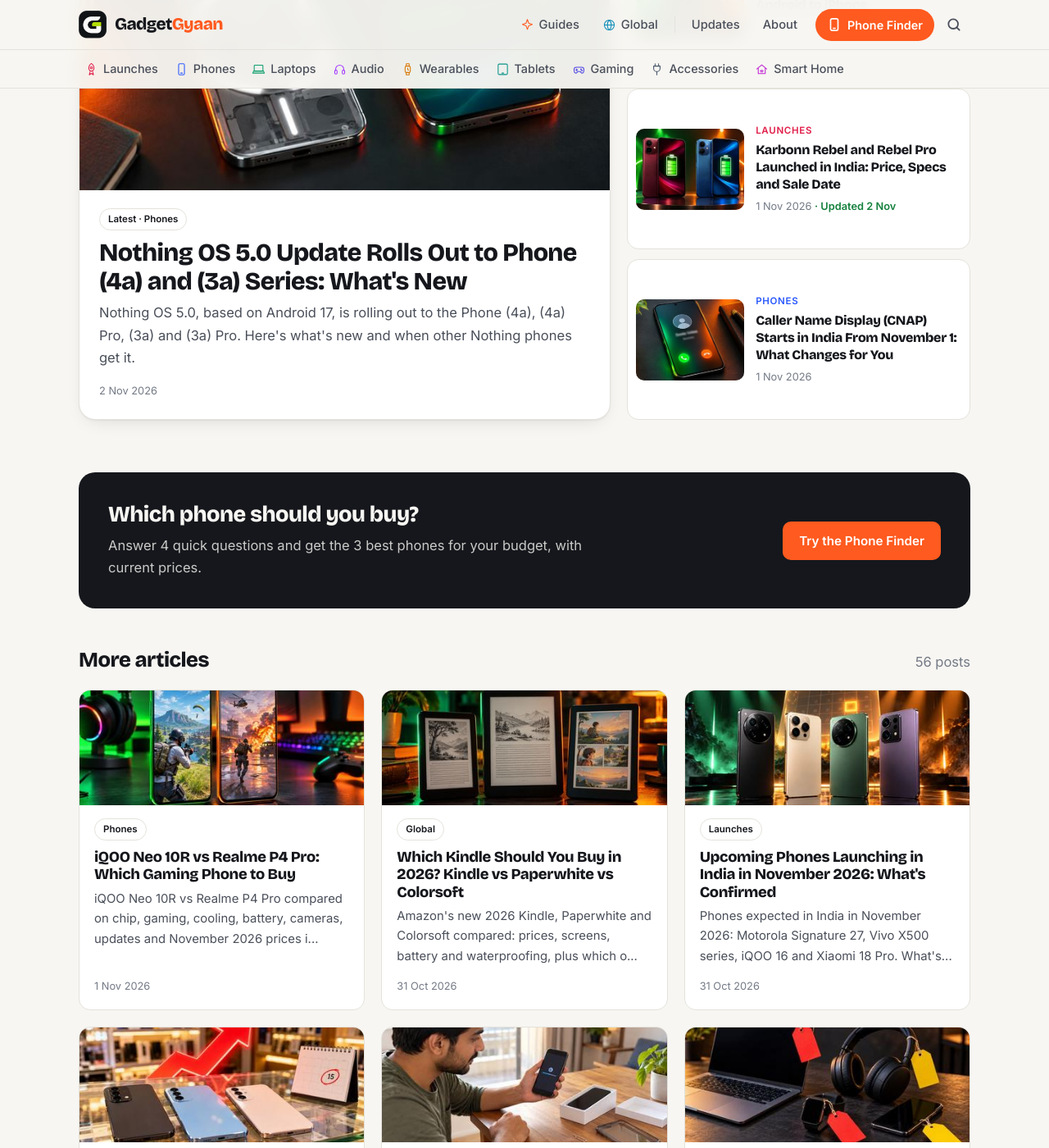
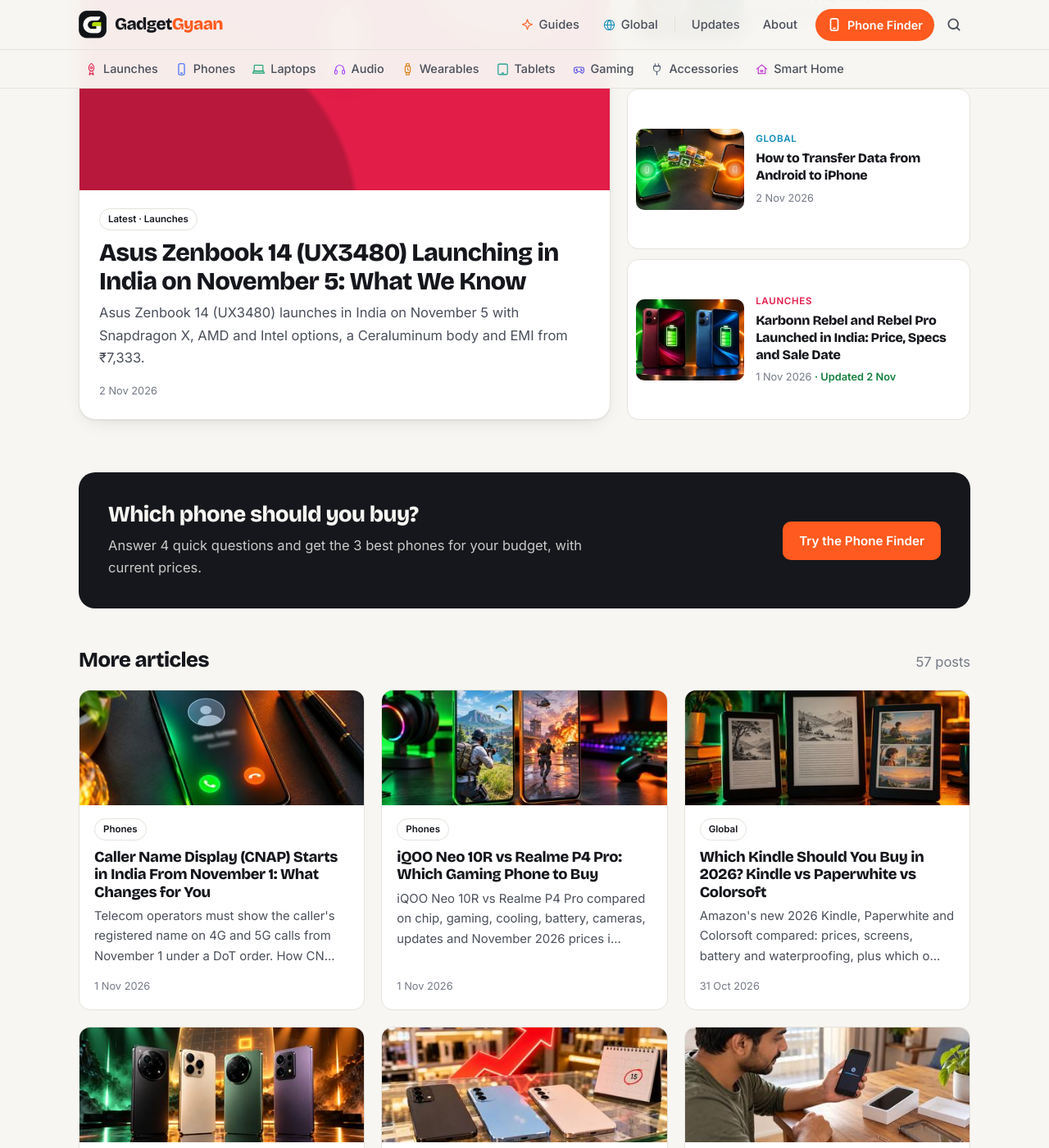
Before and after one commit to kiteksood167/kiteksood167.github.io, a Jekyll site: the page built from index.html, in a window 1280 px wide and 1400 px high, scrolled down 594 px. Shown: the whole window at 82% size. Built offline with Jekyll 4.4.1, drawn with Linux system fonts in a browser that asks for light colours; part of the change alters nothing that is shown; some of the changed text lies outside the part shown.

Commit message:
New launch post: Asus Zenbook 14 (UX3480) Launching in India on November 5: What We Know
Co-Authored-By: Claude <noreply@anthropic.com>

```diff
--- a/_posts/2026-10-19-laptop-buying-guide-for-college-students.md
+++ b/_posts/2026-10-19-laptop-buying-guide-for-college-students.md
@@ -79,7 +79,7 @@ If you carry it to college every day, aim for under **1.6 kg** and a real-world
 
 {% include buy.html name="Student laptops with 16GB RAM and 512GB SSD" query="laptop 16GB RAM 512GB SSD i5" note="Compare processor generation before price" %}
 
-**Related reading:** [Tablet vs Laptop for Students: Which Is Better for Study?](/tablet-vs-laptop-for-students/) · [Apple 'Pro and Tell' Event on October 28: What to Expect and India Time](/apple-pro-and-tell-event-october-28-what-to-expect/)
+**Related reading:** [Tablet vs Laptop for Students: Which Is Better for Study?](/tablet-vs-laptop-for-students/) · [Apple 'Pro and Tell' Event on October 28: What to Expect and India Time](/apple-pro-and-tell-event-october-28-what-to-expect/) · [Asus Zenbook 14 (UX3480) Launching in India on November 5: What We Know](/asus-zenbook-14-ux3480-india-launch-november-5/)
 
 ## The bottom line
 
--- /dev/null
+++ b/_posts/2026-11-02-asus-zenbook-14-ux3480-india-launch-november-5.md
@@ -0,0 +1,86 @@
+---
+title: "Asus Zenbook 14 (UX3480) Launching in India on November 5: What We Know"
+seo_title: "Asus Zenbook 14 UX3480 India Launch Nov 5"
+description: "Asus Zenbook 14 (UX3480) launches in India on November 5 with Snapdragon X, AMD and Intel options, a Ceraluminum body and EMI from ₹7,333."
+date: 2026-11-02 19:26:00 +0530
+category: Launches
+also_in: [Laptops]
+tags: [asus, asus zenbook 14, zenbook 14 ux3480, laptops, thin and light laptops, launch]
+sources:
+  - name: "FoneArena: Asus Zenbook 14 (UX3480) to launch in India on November 5"
+    url: "https://www.fonearena.com/blog/495809/asus-zenbook-14-ux3480-india-launch-date.html"
+  - name: "PCQuest: Asus Zenbook 14 India launch set for November 5 with three processor options"
+    url: "https://www.pcquest.com/computers-laptops/asus-zenbook-14-india-launch-set-for-november-5-12757183"
+  - name: "MobiGyaan: Asus Zenbook 14 UX3480 to launch in India on 5th November"
+    url: "https://www.mobigyaan.com/asus-zenbook-14-ux3480-india"
+  - name: "Asus Singapore: Zenbook 14 (UX3480) Intel tech specs"
+    url: "https://www.asus.com/sg/laptops/for-home/zenbook/asus-zenbook-14-ux3480-intel/"
+  - name: "ETV Bharat: Apple MacBook Air (2026) launched in India, price and specs"
+    url: "https://www.etvbharat.com/en/technology/apple-macbook-air-2026-launched-in-india-price-specifications-enn26030401257"
+---
+
+Asus is bringing its new **Zenbook 14 (UX3480)** to India on **November 5, 2026, at 12 noon**. It's a thin and light 14-inch laptop with a choice of three chip makers, Qualcomm, AMD and Intel, and a new Ceraluminum body that Asus says resists scratches and smudges. Here's everything Asus has confirmed so far, and what is still unknown.
+
+<!--more-->
+
+The launch date, chips, colours, weight and EMI offers below come from Asus India's launch announcement, as reported by FoneArena, PCQuest and MobiGyaan. Display and port details come from Asus's own spec page in another market, and we've marked them clearly.
+
+## Price and availability in India
+
+Asus has **not announced India prices yet**. They should be revealed at the launch on November 5. What Asus has shared is the financing it will offer:
+
+| Offer | Monthly amount | Tenure |
+|---|---|---|
+| No-cost EMI (zero interest) | From ₹7,333 a month | Up to 18 months |
+| Low-cost EMI (small extra cost) | From ₹6,234 a month | Up to 24 months |
+
+For a rough idea, 18 payments of ₹7,333 add up to about ₹1.32 lakh. That's our own arithmetic, not an Asus price, so treat it only as a hint of where the range could start.
+
+- **Launch date:** November 5, 2026, 12 noon IST
+- **Sale date:** not announced yet
+- **Where to buy:** Asus has pointed buyers to its India website. Other online stores and retail partners haven't been confirmed yet.
+
+## Key specifications
+
+| Spec | Asus Zenbook 14 (UX3480) |
+|---|---|
+| Processor options | Qualcomm Snapdragon X, AMD Ryzen AI 7 345, or up to Intel Core Ultra 9 (Series 3) |
+| AI engine (NPU) | Up to 50 TOPS on selected models |
+| Display | 14-inch 16:10 OLED, 1920 x 1200 on the models Asus lists abroad (India panels not confirmed) |
+| Weight | From about 1.1 kg |
+| Thickness | 1.39 cm |
+| Battery life (Asus claim) | Up to 33 hours, depending on model and use |
+| Build | All-metal design with Asus Ceraluminum |
+| Colours | Arctic Blue, Komodo Coral, Zabriskie Beige |
+| Ports (Intel model, per Asus spec page abroad) | Thunderbolt 4 USB-C, USB-C 10Gbps, USB-A, HDMI 2.1, audio jack |
+
+RAM, storage and the exact list of India models haven't been confirmed. Abroad, the Zenbook 14 UX3480 is sold with 16GB or 24GB of memory and 512GB or 1TB of storage, but India configurations could be different.
+
+## What's new
+
+**The Ceraluminum body.** Asus first used this ceramic-coated aluminium on its pricier Zenbook S models. Asus says it resists scratches, wear and fingerprints, and it carries the three colours across the whole body. Bringing it to the regular Zenbook 14 is the biggest design change over the older Zenbook 14 OLED (UX3405).
+
+**Three chip choices in one design.** Most laptops come with one chip family. Here you pick:
+
+- **Snapdragon X** if battery life matters most. It runs Windows on Arm, so most apps work, but some older software, certain games and a few security tools may not run well.
+- **AMD Ryzen AI 7 345** as a middle option with full Windows app support.
+- **Intel Core Ultra Series 3**, going up to a Core Ultra 9, the top chip option in the range.
+
+**Light weight with a big battery claim.** At around 1.1 kg (for the lightest model) and 1.39 cm thick, it's easy to carry all day. The 33-hour battery figure is Asus's own lab claim. Real use with browsing, video calls and higher screen brightness will be lower.
+
+> **Tip:** Wait for the India price list on November 5 before deciding. If the Snapdragon model is much cheaper, check that every app you need (especially office, exam or college software) runs on Windows on Arm. If you're not sure, the AMD or Intel model is the safer pick.
+
+## Who should consider it
+
+The Zenbook 14 (UX3480) suits students and office workers who want a light Windows laptop with an OLED screen and long battery life, and who care about a body that won't scratch easily.
+
+Close rivals to compare once prices are out:
+
+- **Apple MacBook Air M5 (13-inch):** launched in India in March 2026 at ₹1,19,900 for 16GB RAM and 512GB storage. It's a little heavier at 1.23 kg and runs macOS. Pick it if you already use an iPhone or need Mac-only apps.
+- **Asus Zenbook 14 OLED (UX3405):** the older model. If it gets a price cut after the new one arrives, it can still be a good deal for buyers who don't need the newest chips or the Ceraluminum finish.
+
+**Related reading:** [Laptop Buying Guide for College Students in India: What Specs You Really Need](/laptop-buying-guide-for-college-students/) · [Apple MacBook Pro With OLED Touchscreen Launched in India: Price, Specs and Sale Date](/apple-macbook-pro-oled-touchscreen-launched-india-price-specs-sale-date/)
+
+## The bottom line
+
+The Asus Zenbook 14 (UX3480) brings a tougher Ceraluminum body, an OLED screen and a choice of Snapdragon, AMD or Intel chips to India on November 5. The specs look right for a light everyday laptop, but price will decide everything. The EMI figures hint at a start near ₹1.3 lakh, which would put it against the MacBook Air M5. We'll update this post with official prices, models and sale details after the launch.
```
